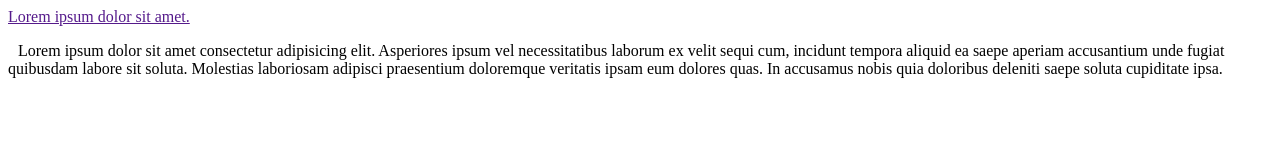
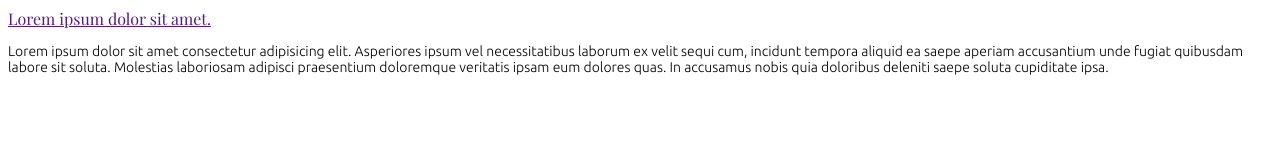
Before and after one commit to IrynaSokolova-Quanandrya/FE-1y_3, a plain HTML site: page index.html in a window 1280 px wide. Drawn offline with nearby package versions, Linux system fonts and the light colour scheme.

Commit message:
додає шрифти

```diff
--- a/index.html
+++ b/index.html
@@ -5,6 +5,9 @@
     <meta http-equiv="X-UA-Compatible" content="IE=edge">
     <meta name="viewport" content="width=device-width, initial-scale=1.0">
     <title>Document</title>
+    <link rel="preconnect" href="https://fonts.googleapis.com">
+    <link rel="preconnect" href="https://fonts.gstatic.com" crossorigin>
+    <link href="https://fonts.googleapis.com/css2?family=Playfair+Display&family=Ubuntu:wght@300&display=swap" rel="stylesheet">
     <link rel="stylesheet" href="style.css">
 </head>
 <body>
--- a/style.css
+++ b/style.css
@@ -8,6 +8,13 @@
  /* font-size */
  /* text-align */
  /* vertical-align - вертикальне вирівнювання */
+ body{
+  font-family: 'Playfair Display';
+ }
  p{
-   text-indent: 10px;
+  font-family: "Ubuntu";
+  font-style: normal;
+  font-weight: 300;
+  font-size: 14px;
+  line-height: 16px;
  }
```
